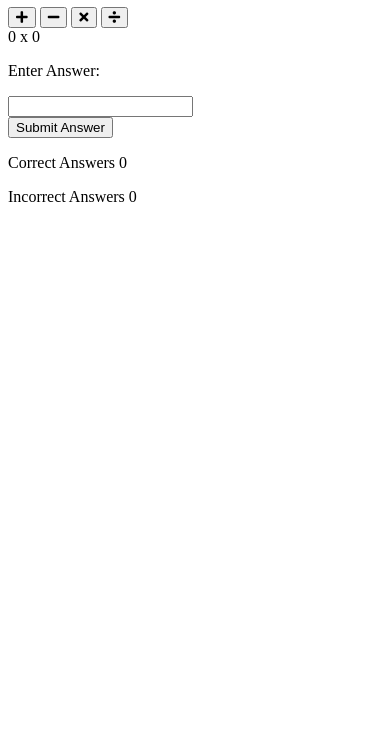
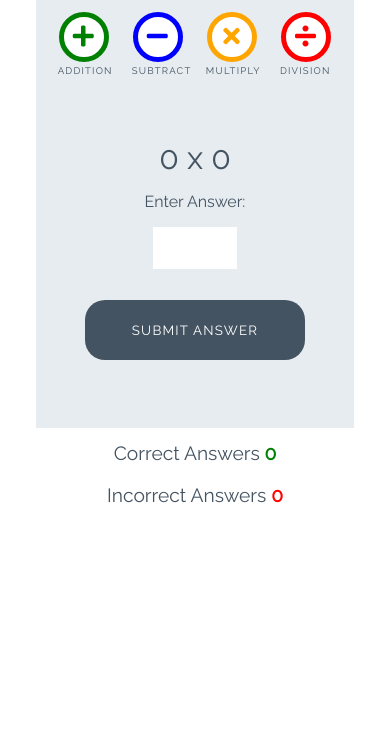
Before and after one commit to anthonyjn08/Love-Maths, a plain HTML site: page index.html in a window 390 px wide. Shown: the part 112-844 px from the top of the page. Drawn offline with Linux system fonts and the light colour scheme.

Commit message:
Add styles for game

```diff
--- a/assets/CSS/style.css
+++ b/assets/CSS/style.css
@@ -0,0 +1,252 @@
+/* --------- Global style */
+
+body {
+    background-color: white;
+    font-family: "Raleway", sans-serif;
+    color: #445361;
+    text-align: center;
+}
+
+/* --------- Heading */
+
+.heading {
+    text-align: center;
+    font-size: 2.5rem;
+}
+
+.logo {
+    height: 40px;
+    padding-right: 5px;
+}
+
+/* --------- Game layout */
+
+.game-area {
+    background-color: #E6ECF0;
+    box-sizing: border-box;
+    width: 85%;
+    height: 65vh;
+    max-height: 450px;
+    max-width: 830px;
+    margin-left: auto;
+    margin-right: auto;
+    padding: 1%;
+}
+
+.question-area {
+    width: 50%;
+    font-size: 2rem;
+    margin: auto;
+    padding: 50px 0;
+}
+
+.question-area span {
+    padding: 0 15px;
+}
+
+.score-area {
+    margin: 5px auto;
+    width: 60%;
+    font-size: 1.2rem;
+}
+
+.controls-area {
+    width: 85%;
+    margin: 30px auto;
+}
+
+#score {
+    color: green;
+    font-weight: bold;
+}
+
+#incorrect {
+    color: red;
+    font-weight: bold;
+}
+
+.answer-message {
+    display: none;
+    font-size: 1rem;
+}
+
+#answer-box {
+    border: none;
+    color: #445361;
+    display: inline-block;
+    height: 40px;
+    width: 80px;
+    font-size: 1.2rem;
+}
+
+.scores {
+    display: inline-block;
+    padding: 25px;
+}
+
+/* --------- Buttons */
+
+.btn {
+    width: 220px;
+    height: 60px;
+    font-family: "Raleway", sans-serif;
+    text-transform: uppercase;
+    letter-spacing: 1.2px;
+    color: white;
+}
+
+.btn:focus {
+    outline: none;
+}
+
+.btn--big {
+    padding-top: 10px;
+    border-radius: 50%;
+    background-color: white;
+    border: 10px solid;
+    width: 100px;
+    height: 100px;
+    font-size: 3.2rem;
+    margin: 0 30px;
+    transition: all 0.5s;
+}
+
+.btn--big::after {
+    content: attr(data-type);
+    font-size: 1rem;
+    color: #445361;
+    position: relative;
+    left: -0.5em;
+}
+
+.btn--blue {
+    border-color: blue;
+    color: blue;
+}
+
+.btn--blue:active,
+.btn--blue:hover {
+    background-color: darkblue;
+    color: white;
+}
+
+.btn--orange {
+    border-color: orange;
+    color: orange;
+}
+
+.btn--orange:active,
+.btn--orange:hover {
+    background-color: darkorange;
+    color: white;
+}
+
+.btn--red {
+    border-color: red;
+    color: red;
+}
+
+.btn--red:active,
+.btn--red:hover {
+    background-color: darkred;
+    color: white;
+}
+
+.btn--green {
+    border-color: green;
+    color: green;
+}
+
+.btn--green:active,
+.btn--green:hover {
+    background-color: darkgreen;
+    color: white;
+}
+
+.btn--gray {
+    margin-top: 25px;
+    background-color: #445361;
+    border: 1px transparent;
+    border-radius: 20px;
+}
+
+.btn--gray:active,
+.btn--gray:hover {
+    background-color: #0d1013;
+}
+
+/* --------- Media queries */
+
+@media (max-width: 414px) {
+    .controls-area {
+        width: 100%;
+    }
+
+    .btn--big {
+        margin: 0 10px;
+        padding: 5px;
+        border: 5px solid;
+        width: 50px;
+        height: 50px;
+        font-size: 1.5rem;
+    }
+
+    .btn--big::after {
+        font-size: 0.6rem;
+        left: -0.7rem;
+    }
+
+    .question-area {
+        padding: 10% 0;
+        width: 100%;
+    }
+
+    .question-area span {
+        padding: 0;
+    }
+
+    .answer-message {
+        display: block;
+    }
+
+    #answer-box {
+        display: block;
+        margin: 0 auto;
+    }
+    .btn--gray {
+        margin-top: 0;
+    }
+
+    .score-area {
+        width: 100%;
+    }
+
+    .scores {
+        margin: 0.5em auto;
+        display: block;
+        padding: 5px;
+    }
+
+    .heading {
+        font-size: 2rem;
+    }
+}
+
+@media (max-width: 320px) {
+    .game-area {
+        height: 70vh;
+    }
+
+    .controls-area {
+        width: 75%;
+        margin: 10px auto;
+    }
+
+    .btn--big {
+        margin: 10px 10px;
+    }
+    .question-area {
+        padding: 10px 0;
+    }
+
+}
--- a/index.html
+++ b/index.html
@@ -11,6 +11,7 @@
     <link rel="stylesheet" href="assets/CSS/style.css">
     <title>Document</title>
 </head>
+
 <body>
     <h1 class="heading">
         <img class="logo" src="assets/images/logo.png" alt="logo"> Love Maths
@@ -18,16 +19,16 @@
 
     <div class="game-area">
         <div class="controls-area">
-            <button class="btn btn--big btn--green">
+            <button data-type="addition" class="btn btn--big btn--green">
                 <i class="fas fa-plus"></i>
             </button>
-            <button class="btn btn--big btn--blue">
+            <button data-type="subtract" class="btn btn--big btn--blue">
                 <i class="fas fa-minus"></i>
             </button>
-            <button class="btn btn--big btn--orange">
+            <button data-type="multiply" class="btn btn--big btn--orange">
                 <i class="fas fa-times"></i>
             </button>
-            <button class="btn btn--big btn--red">
+            <button data-type="division" class="btn btn--big btn--red">
                 <i class="fas fa-divide"></i>
             </button>
         </div>
@@ -39,7 +40,7 @@
             <p class="answer-message">Enter Answer:</p>
             <input id="answer-box" type="number">
         </div>
-        <button class="btn btn-grey">Submit Answer</button>
+        <button data-type="submit" class="btn btn--gray">Submit Answer</button>
     </div>
     <div class="score-area">
         <p class="scores">Correct Answers <span id="score">0</span></p>
```
